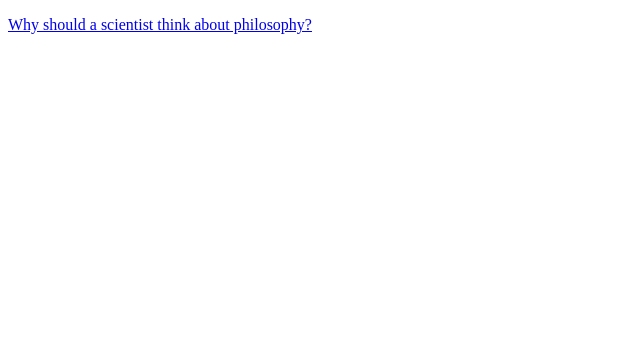
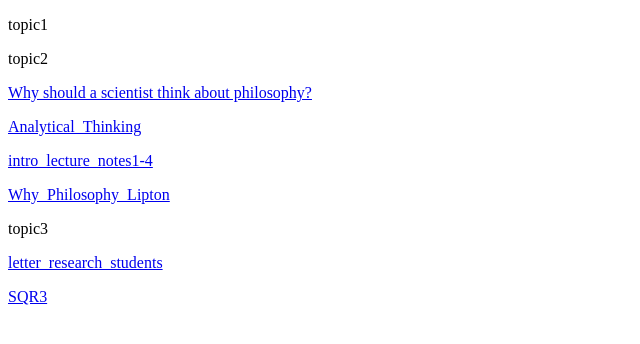
Before and after one commit to kpgx/readings, a plain HTML site: page index.html in a window 1280 px wide. Shown: the whole page, without its empty margins (0-640 px from the left). Drawn offline with Linux system fonts and the light colour scheme.

Commit message:
Adding pages

```diff
--- a/index.html
+++ b/index.html
@@ -1,9 +1,28 @@
 <!DOCTYPE html>
 <html>
 <body>
-
+<p>topic1</p>
+<p>topic2</p>
 <p>
 <a href="topic2/Why_Philosophy_Lipton.html">Why should a scientist think about philosophy?</a>
+</p>
+<p>
+<a href="topic2/Analytical_Thinking.html">Analytical_Thinking</a>
+</p>
+<p>
+<a href="topic2/intro_lecture_notes1-4.html">intro_lecture_notes1-4</a>
+</p>
+<p>
+<a href="topic2/Why_Philosophy_Lipton.html">Why_Philosophy_Lipton</a>
+</p>
+<p>topic3</p>
+</p>
+<p>
+<a href="topic3/letter_research_students.html">letter_research_students</a>
+</p>
+</p>
+<p>
+<a href="topic3/SQR3.html">SQR3</a>
 </p>
 
 </body>
```
Also changed, not shown: index1.html (deleted, +0 -29 lines).
